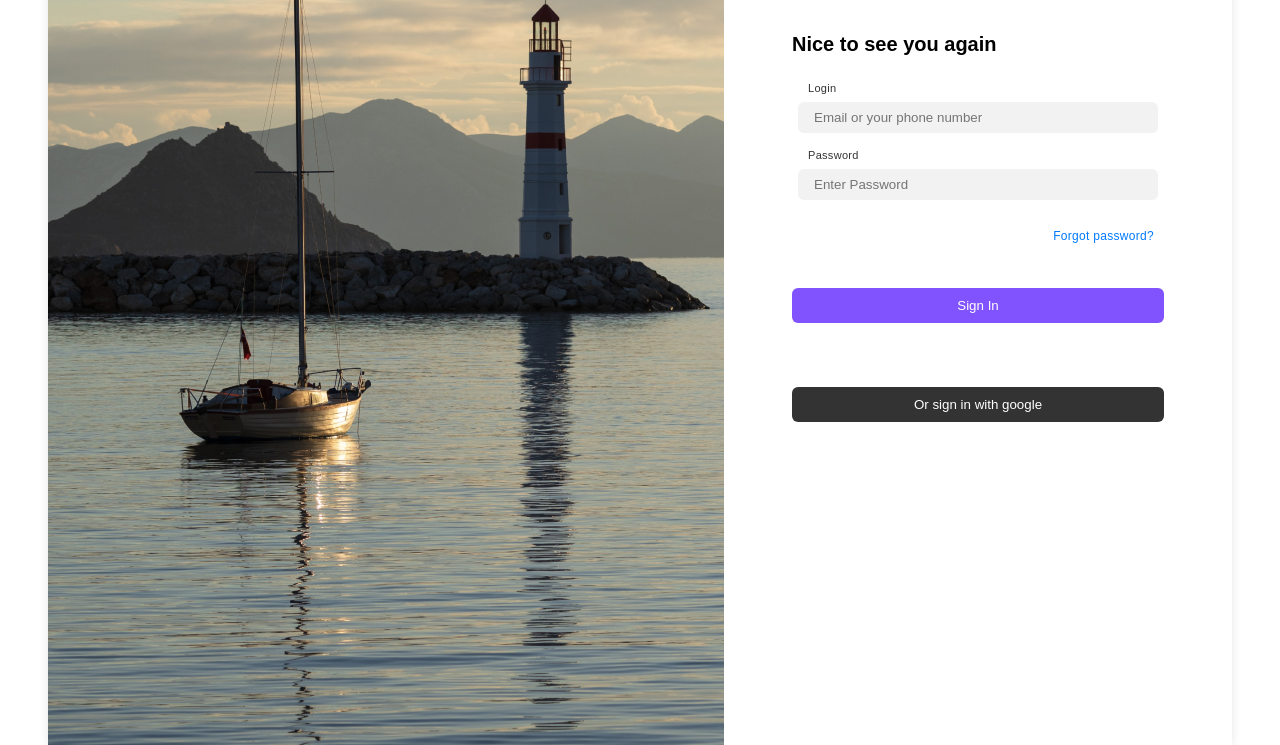
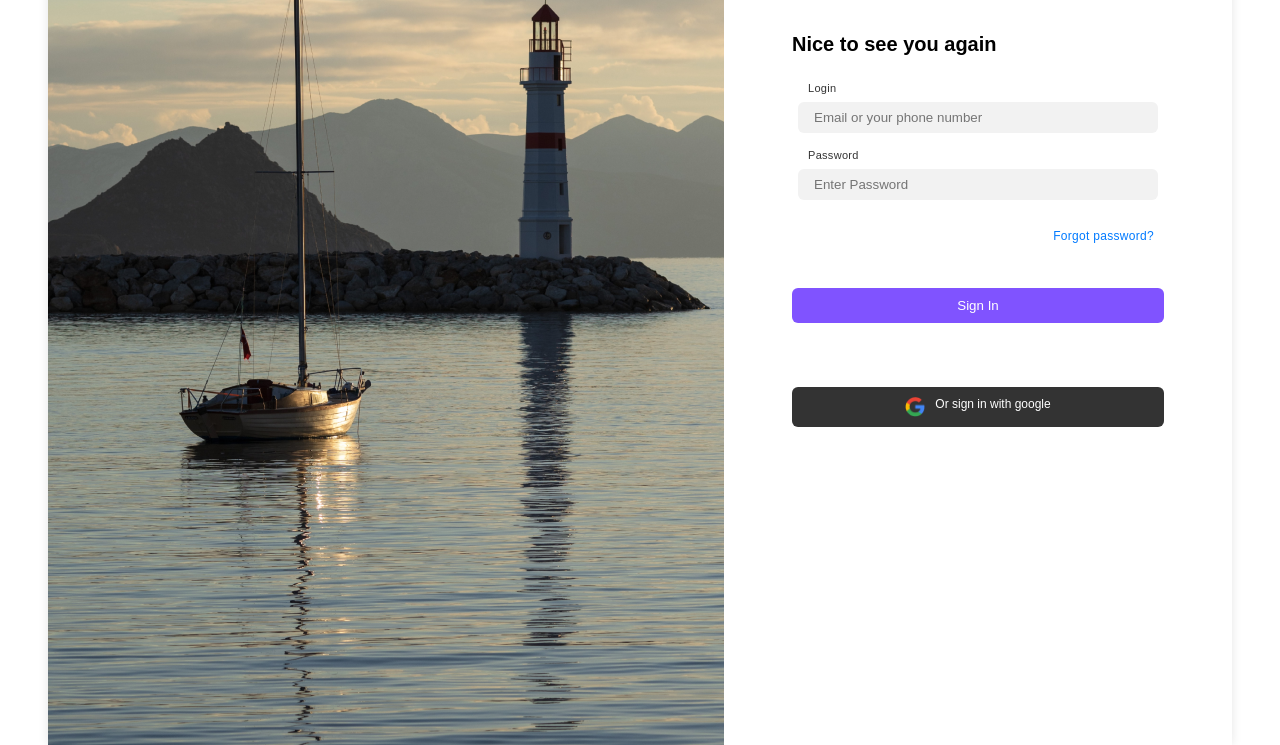
Before and after one commit to Nanda-Prasetyo/tugas-css, a plain HTML site: page index.html in a window 1280 px wide. Shown: the part 153-898 px from the top of the page. Drawn offline with Linux system fonts and the light colour scheme.

Commit message:
add and fix signin google

```diff
--- a/index.html
+++ b/index.html
@@ -30,7 +30,10 @@
             <button type="submit">Sign In</button>
           </div>
           <div class="google">
-            <button type="submit">Or sign in with google</button>
+            <button type="submit">
+              <img src="./img/Other-Pay-Method.png" alt="">
+              <span>Or sign in with google</span>
+              </button>
           </div>
         </form>
       </div>
--- a/style.css
+++ b/style.css
@@ -140,6 +140,11 @@ body {
     flex: 1 0 0;
   }
 
+  .google img {
+    display: flex;
+    width: 20px;
+    height: 20px;
+  }
   .google button {
     margin: 100px 0 0 0;
     /* background-color: blue; */
@@ -150,4 +155,13 @@ body {
     width: 100%;
     margin: 32px 0;
     background-color: #333333;
+    display: flex;
+    justify-content: center;
+    text-align: center;
+    font-size: 12px;
   }
+
+  .google img {
+    margin-right: 10px; /* Jarak antara gambar dan teks */
+    max-width: 100%;
+  }
```
